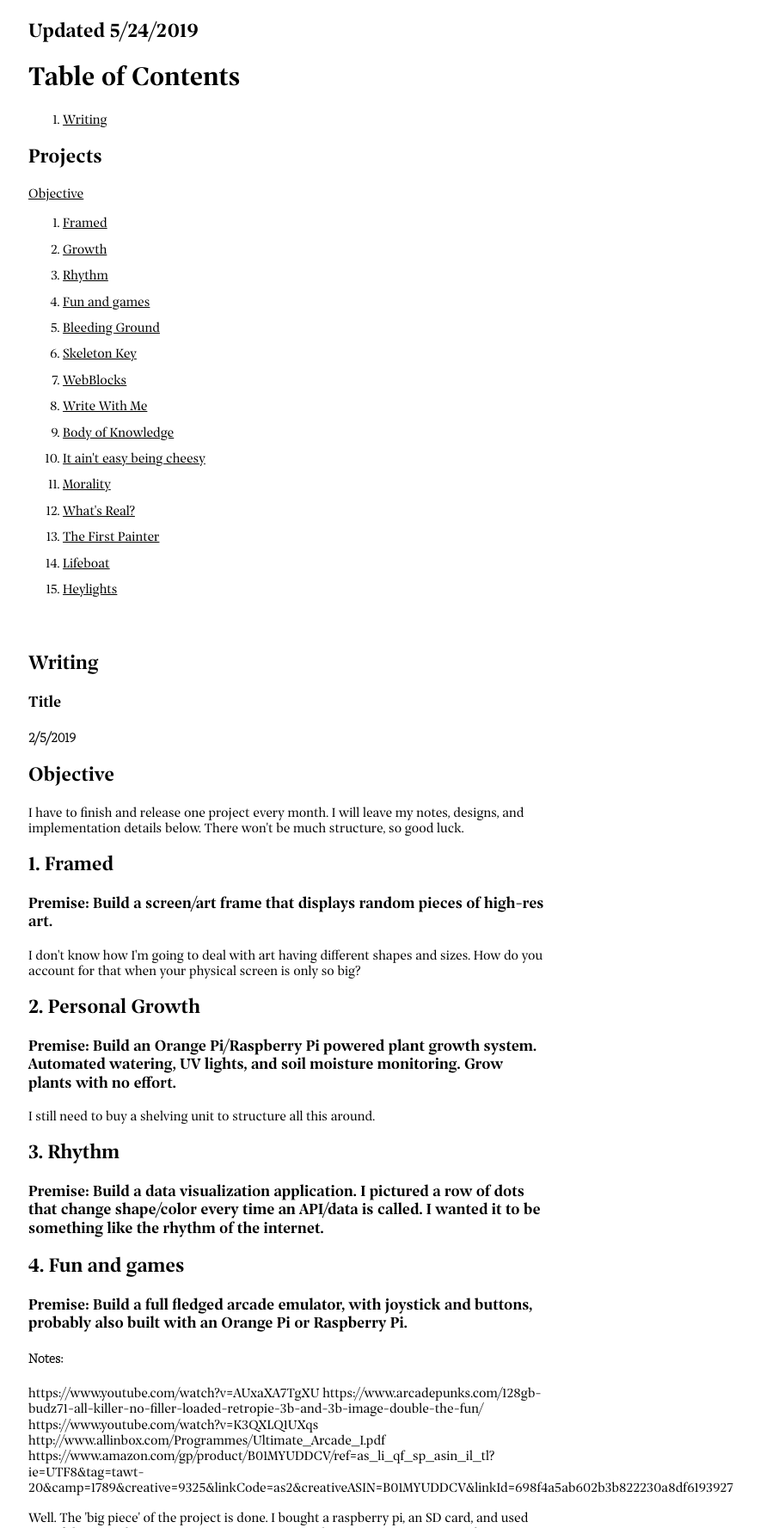
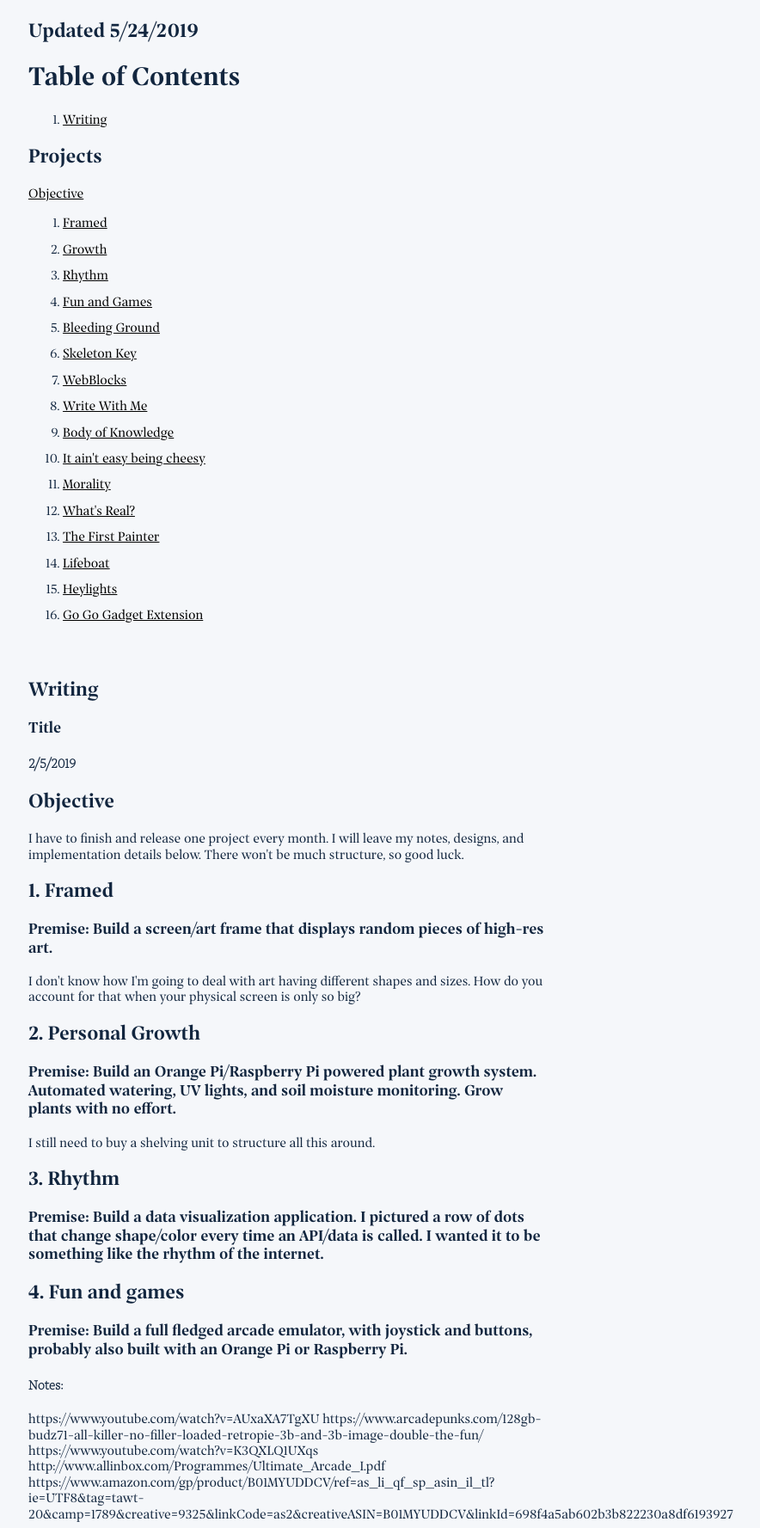
Before and after one commit to JakeCasey/toc, a PHP site: page / in a window 1280 px wide. Shown: the top 1777 px of the page at 86% size, without its empty margins (307-1191 px from the left). Run offline with PHP 8.4, Linux system fonts and the light colour scheme.

Commit message:
updated colors

```diff
--- a/index.html
+++ b/index.html
@@ -17,7 +17,7 @@
           <li><a href="#proj1">Framed</a></li>
           <li><a href="#proj2">Growth</a></li>
           <li><a href="#proj3">Rhythm</a></li>
-          <li><a href="#proj4">Fun and games</a></li>
+          <li><a href="#proj4">Fun and Games</a></li>
           <li><a href="#proj5">Bleeding Ground</a></li>
           <li><a href="#proj6">Skeleton Key</a></li>
           <li><a href="#proj7">WebBlocks</a></li>
@@ -28,7 +28,8 @@
           <li><a href="#proj12">What's Real?</a></li>
           <li><a href="#proj13">The First Painter</a></li>
           <li><a href="#proj14">Lifeboat</a></li>
-          <li><a href="./heylights/index.html">Heylights</a></li>
+          <li><a href="#proj15">Heylights</a></li>
+          <li><a href="#proj16">Go Go Gadget Extension</a></li>
         </ol>
       </div>
       <div id="writing">
@@ -245,6 +246,14 @@
           <li>Publish highlights to your own page? Export?</li>
         </ul>
       </div>
+      <div id="proj15">
+        <h2>16. Go Go Gadget Extension </h2>
+        <h3>Premise: A chrome extension that makes bug reporting and client feedback a breeze~</h3>
+        <p>Alternate Titles or Premises:</p>
+        <p>"Your first chrome extension and you: a guide"</p>
+        <p>"How can I put React in this thing?"</p>
+        <p>"How many event bridges and messaging systems can I set up in one extension."</p>
+      </div>
     </div>
   </div>
   </div>
--- a/style.css
+++ b/style.css
@@ -1,5 +1,7 @@
 body {
-  font-family: 'Prospectus'; }
+  background-color: #f5f7fa;
+  font-family: 'Prospectus';
+  color: #12263f; }
 
 .text_container {
   max-width: 600px;
--- a/style.scss
+++ b/style.scss
@@ -14,7 +14,9 @@ $desktop_break: $pad * 75;
 }
 
 body {
+  background-color: #f5f7fa;
   font-family: 'Prospectus';
+  color: #12263f;
 }
 
 .text_container {
```
